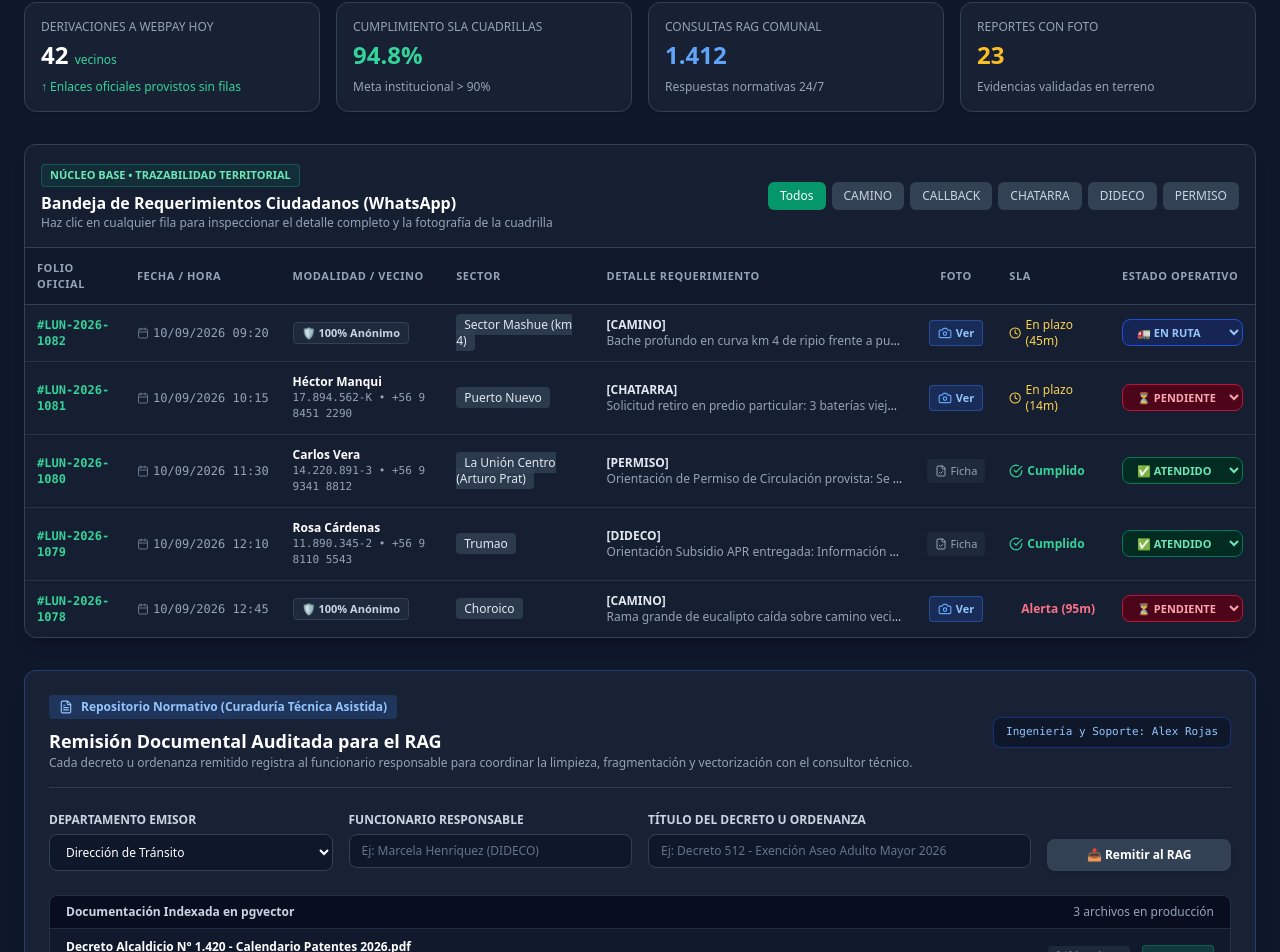
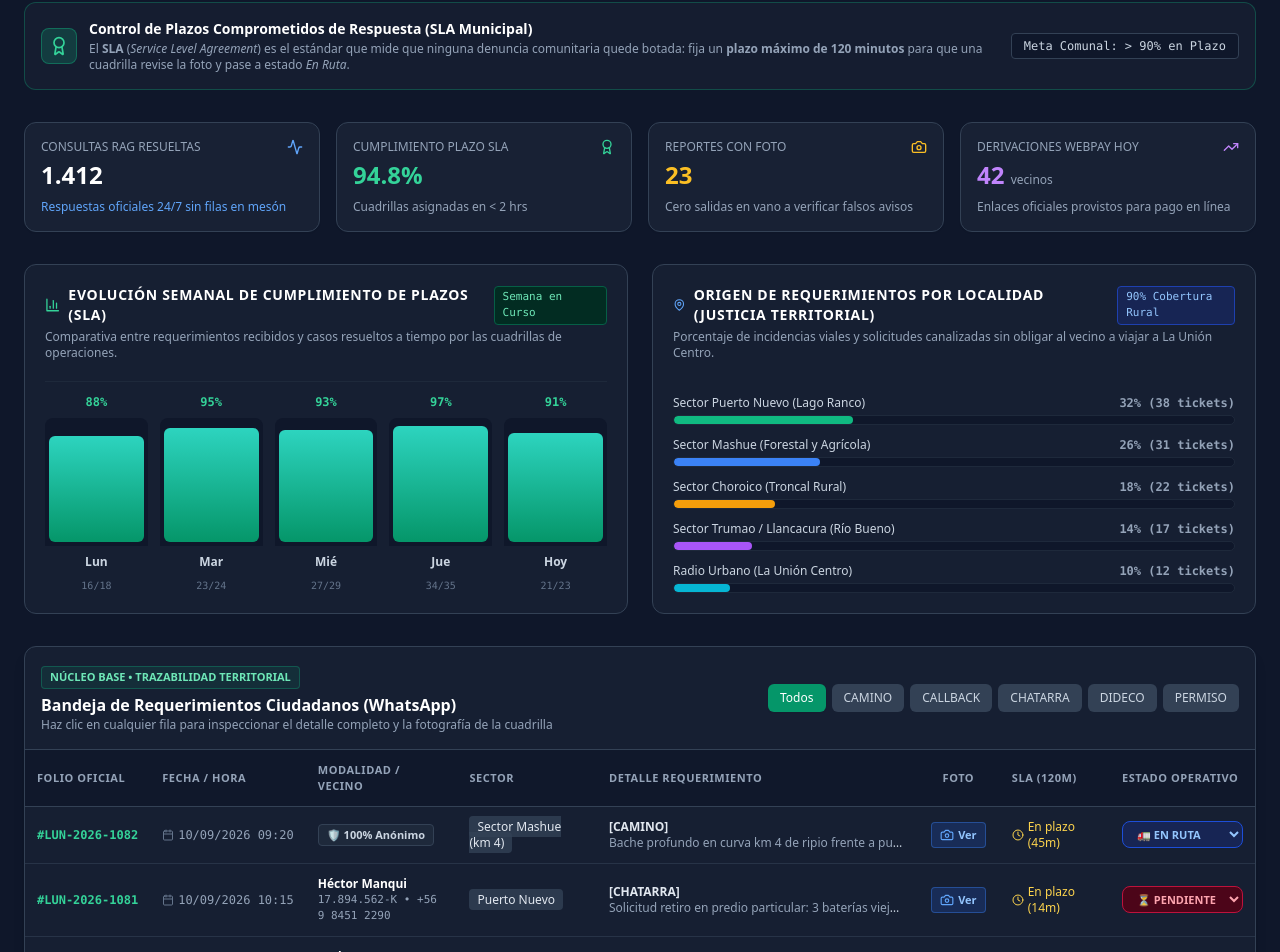
Before and after one commit to eppursimuove9/transito-bot, a Next.js app: page /admin in a window 1280 px wide. Shown: the part 107-1059 px from the top of the page. Built offline with nearby package versions, Linux system fonts and the light colour scheme.

Commit message:
actualizacion Nuevos Módulos Visuales y Ajustes Aplicados

```diff
--- a/app/admin/page.tsx
+++ b/app/admin/page.tsx
@@ -4,7 +4,8 @@ import React, { useState, useEffect } from 'react';
 import {
   Users, Search, ShieldCheck, FileText, Bell, Clock,
   CheckCircle, Vote, UserPlus, FileSpreadsheet, PlusCircle, Trash2,
-  Smartphone, Camera, Eye, X, MapPin, Calendar, FileCheck
+  Smartphone, Camera, Eye, X, MapPin, Calendar, FileCheck,
+  TrendingUp, BarChart3, HelpCircle, Activity, Award
 } from 'lucide-react';
 
 interface Ticket {
@@ -44,7 +45,6 @@ interface CitizenRecord {
   }>;
 }
 
-// Folios unificados bajo la norma estricta: #LUN-2026-XXXX
 const INITIAL_TICKETS: Ticket[] = [
   {
     id: '#LUN-2026-1082',
@@ -52,7 +52,7 @@ const INITIAL_TICKETS: Ticket[] = [
     phone: '+56 9 •••• 0041',
     sector: 'Sector Mashue (km 4)',
     type: 'CAMINO',
-    description: 'Bache profundo en curva km 4 de ripio frente a puente de madera. Riesgo de rotura de neumáticos.',
+    description: 'Bache profundo en curva km 4 de ripio frente a puente de madera. Riesgo para vehículos y furgones.',
     slaMinutes: 45,
     status: 'EN_RUTA',
     createdAt: '10/09/2026 09:20',
@@ -78,7 +78,7 @@ const INITIAL_TICKETS: Ticket[] = [
     phone: '+56 9 9341 8812',
     sector: 'La Unión Centro (Arturo Prat)',
     type: 'PERMISO',
-    description: 'Orientación de Permiso de Circulación provista: Se entregaron requisitos de renovación y enlace oficial a pasarela municipal Webpay.',
+    description: 'Orientación de Permiso de Circulación provista: Requisitos de renovación y enlace oficial a pasarela Webpay comunal.',
     slaMinutes: 0,
     status: 'ATENDIDO',
     createdAt: '10/09/2026 11:30'
@@ -90,7 +90,7 @@ const INITIAL_TICKETS: Ticket[] = [
     phone: '+56 9 8110 5543',
     sector: 'Trumao',
     type: 'DIDECO',
-    description: 'Orientación Subsidio APR entregada: Información de requisitos para presentar cartola RSH al 40% y colilla del comité de agua.',
+    description: 'Orientación Subsidio APR entregada: Documentación para presentar cartola RSH al 40% y última boleta pagada.',
     slaMinutes: 0,
     status: 'ATENDIDO',
     createdAt: '10/09/2026 12:10'
@@ -101,7 +101,7 @@ const INITIAL_TICKETS: Ticket[] = [
     phone: '+56 9 •••• 1120',
     sector: 'Choroico',
     type: 'CAMINO',
-    description: 'Rama grande de eucalipto caída sobre camino vecinal obstaculizando el paso del furgón escolar.',
+    description: 'Rama grande de eucalipto caída sobre calzada rural tras fuertes vientos.',
     slaMinutes: 95,
     status: 'PENDIENTE',
     createdAt: '10/09/2026 12:45',
@@ -112,7 +112,7 @@ const INITIAL_TICKETS: Ticket[] = [
 const INITIAL_DOCS: IngestedDoc[] = [
   {
     id: 'DOC-01',
-    title: 'Decreto Alcaldicio N° 1.420 - Calendario Patentes 2026.pdf',
+    title: 'Decreto Alcaldicio N° 1.420 - Calendario Oficial y Bases para Pago de Patentes Comerciales e Industriales 2026.pdf',
     department: 'Rentas y Finanzas',
     uploadedBy: 'Patricio Miranda (Jefe Rentas)',
     tokens: 3420,
@@ -121,7 +121,7 @@ const INITIAL_DOCS: IngestedDoc[] = [
   },
   {
     id: 'DOC-02',
-    title: 'Bases Postulación Subsidio Rural Agua Potable (APR).pdf',
+    title: 'Bases Técnicas y Criterios de Postulación al Subsidio Rural de Agua Potable (APR) Comuna de La Unión.pdf',
     department: 'DIDECO (Social)',
     uploadedBy: 'Marcela Henríquez (DIDECO)',
     tokens: 8150,
@@ -130,7 +130,7 @@ const INITIAL_DOCS: IngestedDoc[] = [
   },
   {
     id: 'DOC-03',
-    title: 'Ordenanza Local de Cuidado de Caminos y Tránsito Pesado.pdf',
+    title: 'Ordenanza Local sobre Circulación de Transporte Pesado y Resguardo de Caminos Rurales y Carpetas de Ripio.pdf',
     department: 'Dirección de Tránsito',
     uploadedBy: 'Gonzalo Vera (Dir. Tránsito)',
     tokens: 5200,
@@ -157,7 +157,7 @@ export default function AdminDashboard() {
   const [tickets, setTickets] = useState<Ticket[]>(INITIAL_TICKETS);
   const [filter, setFilter] = useState<'ALL' | 'CALLBACK' | 'CAMINO' | 'CHATARRA' | 'PERMISO' | 'DIDECO'>('ALL');
 
-  // Modal de Detalle Completo de Ficha / Foto
+  // Modal de Detalle
   const [selectedTicket, setSelectedTicket] = useState<Ticket | null>(null);
 
   // Documentos en Cola RAG
@@ -210,7 +210,6 @@ export default function AdminDashboard() {
         try {
           const parsed = JSON.parse(stored);
           if (Array.isArray(parsed) && parsed.length > 0) {
-            // Normaliza cualquier folio antiguo para que sea #LUN-2026-XXXX
             const normalizados = parsed.map((t: any) => ({
               ...t,
               id: t.id.startsWith('#LUN-2026-') ? t.id : `#LUN-2026-${Math.floor(1000 + Math.random() * 9000)}`,
@@ -243,7 +242,6 @@ export default function AdminDashboard() {
     return () => window.removeEventListener('storage', handleStorageEvent);
   }, []);
 
-  // Cambiar estado en vivo
   const handleStatusChange = (id: string, newStatus: 'PENDIENTE' | 'ATENDIDO' | 'EN_RUTA') => {
     setTickets(prev => {
       const updated = prev.map(t => (t.id === id ? { ...t, status: newStatus } : t));
@@ -266,7 +264,7 @@ export default function AdminDashboard() {
       const now = new Date();
       const newDoc: IngestedDoc = {
         id: `DOC-${String(docs.length + 1).padStart(2, '0')}`,
-        title: docName.endsWith('.pdf') ? docName : `${docName}.pdf`,
+        title: docName.trim().endsWith('.pdf') ? docName.trim() : `${docName.trim()}.pdf`,
         department: selectedDept,
         uploadedBy: uploaderName.trim(),
         tokens: Math.floor(Math.random() * 4000) + 2000,
@@ -366,6 +364,23 @@ export default function AdminDashboard() {
 
   const filteredTickets = filter === 'ALL' ? tickets : tickets.filter(t => t.type === filter);
 
+  // Datos para los nuevos Dashboards y Línea de Tiempo
+  const timelineData = [
+    { dia: 'Lun', recibidos: 18, atendidos: 16, pct: 88 },
+    { dia: 'Mar', recibidos: 24, atendidos: 23, pct: 95 },
+    { dia: 'Mié', recibidos: 29, atendidos: 27, pct: 93 },
+    { dia: 'Jue', recibidos: 35, atendidos: 34, pct: 97 },
+    { dia: 'Hoy', recibidos: 23, atendidos: 21, pct: 91 }
+  ];
+
+  const sectorDistribution = [
+    { sector: 'Sector Puerto Nuevo (Lago Ranco)', porcentaje: 32, total: 38, color: 'bg-emerald-500' },
+    { sector: 'Sector Mashue (Forestal y Agrícola)', porcentaje: 26, total: 31, color: 'bg-blue-500' },
+    { sector: 'Sector Choroico (Troncal Rural)', porcentaje: 18, total: 22, color: 'bg-amber-500' },
+    { sector: 'Sector Trumao / Llancacura (Río Bueno)', porcentaje: 14, total: 17, color: 'bg-purple-500' },
+    { sector: 'Radio Urbano (La Unión Centro)', porcentaje: 10, total: 12, color: 'bg-cyan-500' }
+  ];
+
   return (
     <div className="min-h-screen bg-slate-900 text-slate-100 font-sans">
       {/* Header */}
@@ -390,30 +405,133 @@ export default function AdminDashboard() {
       </header>
 
       <main className="p-6 max-w-7xl mx-auto space-y-8">
-        {/* KPI Cards Reales y Honestos */}
+
+        {/* BANNER PEDAGÓGICO: ¿QUÉ ES EL SLA MUNICIPAL? */}
+        <div className="bg-slate-800/40 border border-emerald-500/30 rounded-xl p-4 flex flex-col md:flex-row items-start md:items-center justify-between gap-3 text-xs">
+          <div className="flex items-center gap-3">
+            <div className="w-9 h-9 rounded-lg bg-emerald-500/20 border border-emerald-500/40 flex items-center justify-center text-emerald-400 shrink-0">
+              <Award className="w-5 h-5" />
+            </div>
+            <div>
+              <span className="font-bold text-white text-sm">Control de Plazos Comprometidos de Respuesta (SLA Municipal)</span>
+              <p className="text-slate-400 mt-0.5">
+                El <strong>SLA</strong> (<em>Service Level Agreement</em>) es el estándar que mide que ninguna denuncia comunitaria quede botada: fija un <strong>plazo máximo de 120 minutos</strong> para que una cuadrilla revise la foto y pase a estado <em>En Ruta</em>.
+              </p>
+            </div>
+          </div>
+          <span className="bg-slate-900 border border-slate-700 px-3 py-1 rounded text-slate-300 font-mono shrink-0">
+            Meta Comunal: &gt; 90% en Plazo
+          </span>
+        </div>
+
+        {/* KPI CARDS (HONESTOS Y MEDIBLES) */}
         <div className="grid grid-cols-1 md:grid-cols-4 gap-4">
           <div className="bg-slate-800/60 border border-slate-700 rounded-xl p-4 shadow-sm">
-            <p className="text-xs text-slate-400 font-medium uppercase">Derivaciones a Webpay Hoy</p>
-            <p className="text-2xl font-bold text-white mt-1">42 <span className="text-xs text-emerald-400 font-normal">vecinos</span></p>
-            <p className="text-xs text-emerald-400 mt-2">↑ Enlaces oficiales provistos sin filas</p>
+            <div className="flex justify-between items-start">
+              <p className="text-xs text-slate-400 font-medium uppercase">Consultas RAG Resueltas</p>
+              <Activity className="w-4 h-4 text-blue-400" />
+            </div>
+            <p className="text-2xl font-bold text-white mt-1">1.412</p>
+            <p className="text-xs text-blue-400 mt-2">Respuestas oficiales 24/7 sin filas en mesón</p>
           </div>
 
           <div className="bg-slate-800/60 border border-slate-700 rounded-xl p-4 shadow-sm">
-            <p className="text-xs text-slate-400 font-medium uppercase">Cumplimiento SLA Cuadrillas</p>
+            <div className="flex justify-between items-start">
+              <p className="text-xs text-slate-400 font-medium uppercase">Cumplimiento Plazo SLA</p>
+              <Award className="w-4 h-4 text-emerald-400" />
+            </div>
             <p className="text-2xl font-bold text-emerald-400 mt-1">94.8%</p>
-            <p className="text-xs text-slate-400 mt-2">Meta institucional &gt; 90%</p>
+            <p className="text-xs text-slate-400 mt-2">Cuadrillas asignadas en &lt; 2 hrs</p>
           </div>
 
           <div className="bg-slate-800/60 border border-slate-700 rounded-xl p-4 shadow-sm">
-            <p className="text-xs text-slate-400 font-medium uppercase">Consultas RAG Comunal</p>
-            <p className="text-2xl font-bold text-blue-400 mt-1">1.412</p>
-            <p className="text-xs text-slate-400 mt-2">Respuestas normativas 24/7</p>
+            <div className="flex justify-between items-start">
+              <p className="text-xs text-slate-400 font-medium uppercase">Reportes con Foto</p>
+              <Camera className="w-4 h-4 text-amber-400" />
+            </div>
+            <p className="text-2xl font-bold text-amber-400 mt-1">23</p>
+            <p className="text-xs text-slate-400 mt-2">Cero salidas en vano a verificar falsos avisos</p>
           </div>
 
           <div className="bg-slate-800/60 border border-slate-700 rounded-xl p-4 shadow-sm">
-            <p className="text-xs text-slate-400 font-medium uppercase">Reportes con Foto</p>
-            <p className="text-2xl font-bold text-amber-400 mt-1">23</p>
-            <p className="text-xs text-slate-400 mt-2">Evidencias validadas en terreno</p>
+            <div className="flex justify-between items-start">
+              <p className="text-xs text-slate-400 font-medium uppercase">Derivaciones Webpay Hoy</p>
+              <TrendingUp className="w-4 h-4 text-purple-400" />
+            </div>
+            <p className="text-2xl font-bold text-purple-400 mt-1">42 <span className="text-xs text-slate-400 font-normal">vecinos</span></p>
+            <p className="text-xs text-slate-400 mt-2">Enlaces oficiales provistos para pago en línea</p>
+          </div>
+        </div>
+
+        {/* NUEVA SECCIÓN: DASHBOARDS EN LA LÍNEA DE TIEMPO Y DISTRIBUCIÓN TERRITORIAL */}
+        <div className="grid grid-cols-1 lg:grid-cols-12 gap-6">
+          {/* Línea de Tiempo: Evolución de Cumplimiento Semanal */}
+          <div className="lg:col-span-6 bg-slate-800/50 border border-slate-700 rounded-xl p-5 flex flex-col justify-between">
+            <div>
+              <div className="flex justify-between items-center mb-1">
+                <h3 className="text-sm font-bold uppercase tracking-wider text-white flex items-center gap-2">
+                  <BarChart3 className="w-4 h-4 text-emerald-400" />
+                  Evolución Semanal de Cumplimiento de Plazos (SLA)
+                </h3>
+                <span className="text-[11px] bg-emerald-950 text-emerald-300 px-2 py-0.5 rounded font-mono border border-emerald-800">
+                  Semana en Curso
+                </span>
+              </div>
+              <p className="text-xs text-slate-400 mb-5">
+                Comparativa entre requerimientos recibidos y casos resueltos a tiempo por las cuadrillas de operaciones.
+              </p>
+            </div>
+
+            <div className="grid grid-cols-5 gap-3 pt-3 border-t border-slate-800">
+              {timelineData.map((d, i) => (
+                <div key={i} className="flex flex-col items-center gap-2">
+                  <span className="text-xs font-mono font-bold text-emerald-400">{d.pct}%</span>
+                  <div className="w-full bg-slate-900 rounded-t-lg h-32 flex items-end p-1">
+                    <div
+                      className="w-full bg-gradient-to-t from-emerald-600 to-teal-400 rounded-md transition-all duration-500"
+                      style={{ height: `${d.pct}%` }}
+                    ></div>
+                  </div>
+                  <span className="text-xs font-bold text-slate-300">{d.dia}</span>
+                  <span className="text-[10px] text-slate-500 font-mono">{d.atendidos}/{d.recibidos}</span>
+                </div>
+              ))}
+            </div>
+          </div>
+
+          {/* Distribución Territorial de Requerimientos (Justicia Rural) */}
+          <div className="lg:col-span-6 bg-slate-800/50 border border-slate-700 rounded-xl p-5 flex flex-col justify-between">
+            <div>
+              <div className="flex justify-between items-center mb-1">
+                <h3 className="text-sm font-bold uppercase tracking-wider text-white flex items-center gap-2">
+                  <MapPin className="w-4 h-4 text-blue-400" />
+                  Origen de Requerimientos por Localidad (Justicia Territorial)
+                </h3>
+                <span className="text-[11px] bg-blue-950 text-blue-300 px-2 py-0.5 rounded font-mono border border-blue-800">
+                  90% Cobertura Rural
+                </span>
+              </div>
+              <p className="text-xs text-slate-400 mb-4">
+                Porcentaje de incidencias viales y solicitudes canalizadas sin obligar al vecino a viajar a La Unión Centro.
+              </p>
+            </div>
+
+            <div className="space-y-3 pt-2">
+              {sectorDistribution.map((item, idx) => (
+                <div key={idx} className="space-y-1">
+                  <div className="flex justify-between text-xs">
+                    <span className="text-slate-300 font-medium">{item.sector}</span>
+                    <span className="font-mono text-slate-400 font-bold">{item.porcentaje}% ({item.total} tickets)</span>
+                  </div>
+                  <div className="w-full bg-slate-900 h-2.5 rounded-full overflow-hidden border border-slate-800">
+                    <div
+                      className={`h-full ${item.color} rounded-full transition-all duration-700`}
+                      style={{ width: `${item.porcentaje}%` }}
+                    ></div>
+                  </div>
+                </div>
+              ))}
+            </div>
           </div>
         </div>
 
@@ -455,7 +573,7 @@ export default function AdminDashboard() {
                   <th className="p-3">Sector</th>
                   <th className="p-3">Detalle Requerimiento</th>
                   <th className="p-3 text-center">Foto</th>
-                  <th className="p-3">SLA</th>
+                  <th className="p-3">SLA (120m)</th>
                   <th className="p-3">Estado Operativo</th>
                 </tr>
               </thead>
@@ -466,7 +584,7 @@ export default function AdminDashboard() {
                     className="hover:bg-slate-700/40 transition cursor-pointer group"
                     onClick={() => setSelectedTicket(ticket)}
                   >
-                    <td className="p-3 font-mono font-bold text-emerald-400 group-hover:underline">
+                    <td className="p-3 font-mono font-bold text-emerald-400 group-hover:underline whitespace-nowrap">
                       {ticket.id}
                     </td>
                     <td className="p-3 font-mono text-slate-400 whitespace-nowrap">
@@ -559,7 +677,7 @@ export default function AdminDashboard() {
           </div>
         </div>
 
-        {/* MODAL COMPLETO DE EXPEDIENTE / FOTO EN TAMAÑO COMPLETO */}
+        {/* MODAL COMPLETO DE EXPEDIENTE / FOTO */}
         {selectedTicket && (
           <div className="fixed inset-0 bg-black/80 backdrop-blur-sm z-50 flex items-center justify-center p-4">
             <div className="bg-slate-900 border border-slate-700 rounded-2xl max-w-2xl w-full overflow-hidden shadow-2xl animate-fadeIn">
@@ -581,7 +699,6 @@ export default function AdminDashboard() {
               </div>
 
               <div className="p-6 space-y-4 max-h-[75vh] overflow-y-auto">
-                {/* Imagen si existe */}
                 {selectedTicket.imageUrl && (
                   <div className="rounded-xl overflow-hidden border border-slate-700 bg-black max-h-[320px] flex items-center justify-center">
                     <img
@@ -592,7 +709,6 @@ export default function AdminDashboard() {
                   </div>
                 )}
 
-                {/* Metadatos */}
                 <div className="grid grid-cols-2 gap-3 bg-slate-950 p-4 rounded-xl border border-slate-800 text-xs">
                   <div>
                     <span className="text-slate-500 block mb-0.5">Fecha y Hora de Ingreso:</span>
@@ -611,7 +727,7 @@ export default function AdminDashboard() {
                     </span>
                   </div>
                   <div>
-                    <span className="text-slate-500 block mb-0.5">Estado Operativo:</span>
+                    <span className="text-slate-500 block mb-0.5">Estado de la Cuadrilla:</span>
                     <select
                       value={selectedTicket.status}
                       onChange={(e) => handleStatusChange(selectedTicket.id, e.target.value as any)}
@@ -624,7 +740,6 @@ export default function AdminDashboard() {
                   </div>
                 </div>
 
-                {/* Descripción Completa sin cortes */}
                 <div className="bg-slate-950 p-4 rounded-xl border border-slate-800 text-xs space-y-1.5">
                   <span className="text-slate-400 font-bold uppercase tracking-wider block">
                     Descripción Completa del Requerimiento:
@@ -650,7 +765,7 @@ export default function AdminDashboard() {
           </div>
         )}
 
-        {/* COLA DE CURADURÍA DOCUMENTAL ASISTIDA (MOTOR RAG) */}
+        {/* COLA DE CURADURÍA DOCUMENTAL ASISTIDA (CON ÁREA DE TEXTO AMPLIADA) */}
         <div className="bg-slate-800/70 border border-blue-500/30 rounded-xl p-6 shadow-xl">
           <div className="flex flex-col lg:flex-row justify-between items-start lg:items-center gap-4 mb-6 border-b border-slate-700/80 pb-4">
             <div>
@@ -669,8 +784,9 @@ export default function AdminDashboard() {
             </div>
           </div>
 
-          <form onSubmit={handleUploadDocument} className="grid grid-cols-1 md:grid-cols-12 gap-4 mb-6">
-            <div className="md:col-span-3">
+          <form onSubmit={handleUploadDocument} className="space-y-4 mb-6">
+            <div className="grid grid-cols-1 md:grid-cols-2 gap-4">
+              <div>
                 <label className="block text-xs uppercase font-bold text-slate-300 mb-1.5">
                   Departamento Emisor
                 </label>
@@ -687,47 +803,52 @@ export default function AdminDashboard() {
                 </select>
               </div>
 
-            <div className="md:col-span-3">
+              <div>
                 <label className="block text-xs uppercase font-bold text-slate-300 mb-1.5">
-                Funcionario Responsable
+                  Funcionario Responsable de la Remisión
                 </label>
                 <input
                   type="text"
-                placeholder="Ej: Marcela Henríquez (DIDECO)"
+                  placeholder="Ej: Marcela Henríquez (Asistente Social DIDECO)"
                   value={uploaderName}
                   onChange={e => setUploaderName(e.target.value)}
                   className="w-full bg-slate-900 border border-slate-700 rounded-lg px-3 py-2 text-xs text-white placeholder-slate-500 focus:outline-none focus:border-blue-500"
                   required
                 />
               </div>
+            </div>
 
-            <div className="md:col-span-4">
+            {/* CAMPO DE TEXTO AMPLIADO PARA TÍTULOS LARGOS DE DECRETOS */}
+            <div>
               <label className="block text-xs uppercase font-bold text-slate-300 mb-1.5">
-                Título del Decreto u Ordenanza
+                Título Completo del Decreto, Ordenanza o Documento Público
               </label>
-              <input
-                type="text"
-                placeholder="Ej: Decreto 512 - Exención Aseo Adulto Mayor 2026"
+              <textarea
+                rows={3}
+                placeholder="Ej: Decreto Alcaldicio Exento N° 1.482 que aprueba el reglamento sobre extracción, disposición y cobro de derechos por retiro de escombros y chatarra en sectores rurales y urbanos de la comuna de La Unión..."
                 value={docName}
                 onChange={e => setDocName(e.target.value)}
-                className="w-full bg-slate-900 border border-slate-700 rounded-lg px-3 py-2 text-xs text-white placeholder-slate-500 focus:outline-none focus:border-blue-500"
+                className="w-full bg-slate-900 border border-slate-700 rounded-lg p-3 text-xs text-white placeholder-slate-500 focus:outline-none focus:border-blue-500 leading-relaxed font-sans"
                 required
-              />
+              ></textarea>
+              <span className="text-[11px] text-slate-500 mt-1 block">
+                Espacio ampliado para consignar el encabezado normativo completo sin recortes.
+              </span>
             </div>
 
-            <div className="md:col-span-2 flex items-end">
+            <div className="flex justify-end">
               <button
                 type="submit"
                 disabled={isUploading || !docName.trim() || !uploaderName.trim()}
-                className="w-full bg-blue-600 hover:bg-blue-500 disabled:bg-slate-700 text-white font-bold py-2 px-3 rounded-lg text-xs transition flex items-center justify-center gap-1.5 shadow-md"
+                className="bg-blue-600 hover:bg-blue-500 disabled:bg-slate-700 text-white font-bold py-2.5 px-6 rounded-lg text-xs transition flex items-center justify-center gap-2 shadow-md"
               >
                 {isUploading ? (
                   <>
                     <span className="h-3 w-3 rounded-full border-2 border-white border-t-transparent animate-spin"></span>
-                    Remitiendo...
+                    Remitiendo a Cola de Curaduría...
                   </>
                 ) : (
-                  <span>📥 Remitir al RAG</span>
+                  <span>📥 Remitir al RAG para Curaduría</span>
                 )}
               </button>
             </div>
@@ -747,14 +868,14 @@ export default function AdminDashboard() {
             </div>
             <div className="divide-y divide-slate-800">
               {docs.map(doc => (
-                <div key={doc.id} className="px-4 py-2.5 flex flex-col sm:flex-row justify-between items-start sm:items-center text-xs gap-2">
-                  <div>
-                    <span className="font-semibold text-white">{doc.title}</span>
-                    <div className="text-[11px] text-slate-400 mt-0.5">
+                <div key={doc.id} className="px-4 py-3 flex flex-col sm:flex-row justify-between items-start sm:items-center text-xs gap-2">
+                  <div className="max-w-2xl">
+                    <span className="font-semibold text-white leading-relaxed">{doc.title}</span>
+                    <div className="text-[11px] text-slate-400 mt-1">
                       <span className="text-blue-400 font-medium">{doc.department}</span> • Remitido por: <strong className="text-slate-300">{doc.uploadedBy}</strong> • {doc.date}
                     </div>
                   </div>
-                  <div className="flex items-center gap-3">
+                  <div className="flex items-center gap-3 shrink-0">
                     <span className="text-[10px] bg-slate-800 text-slate-300 px-2 py-0.5 rounded font-mono">
                       {doc.tokens} tokens
                     </span>
```
Lines whose indentation alone changed are shown as unchanged.
